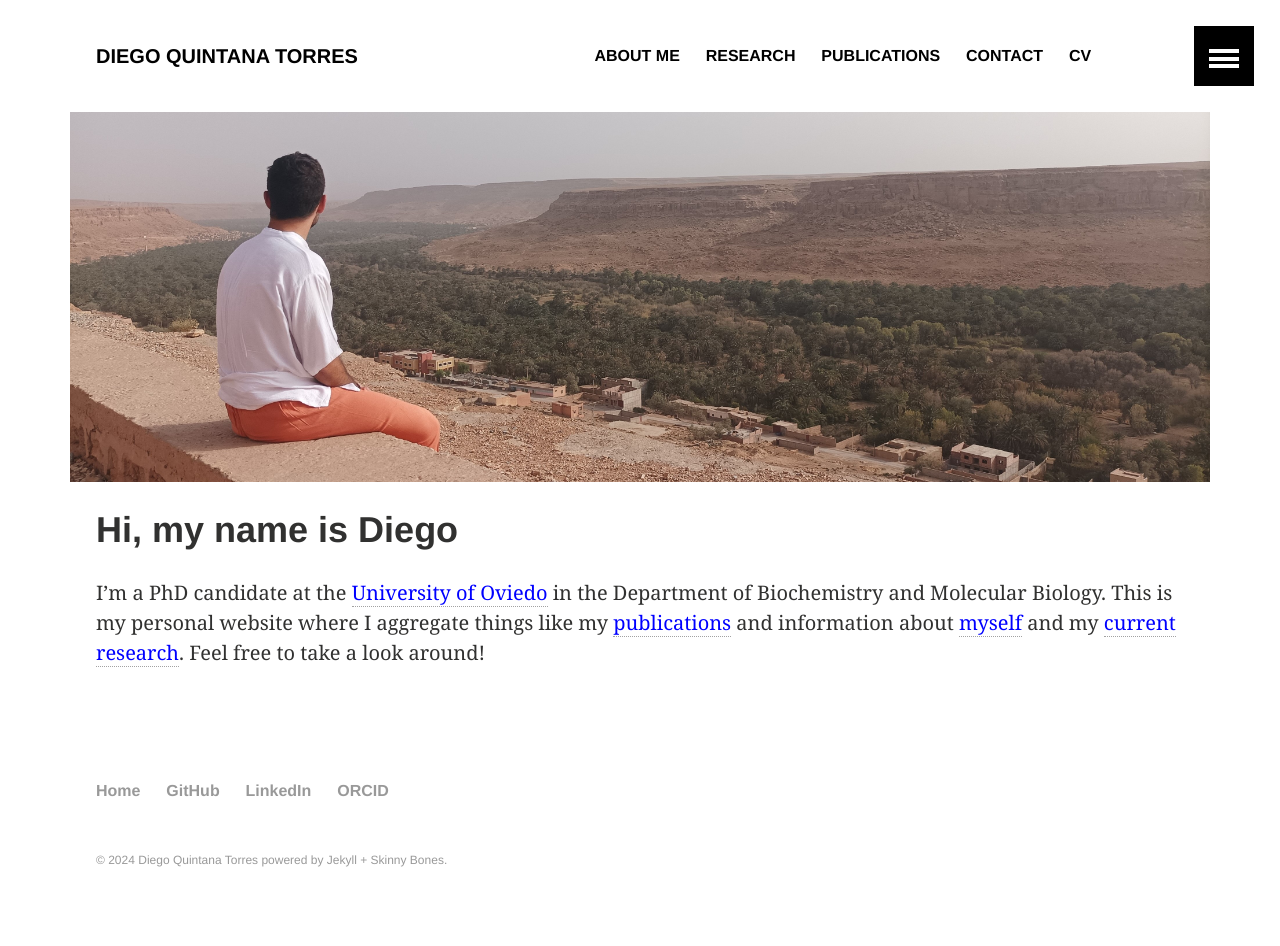
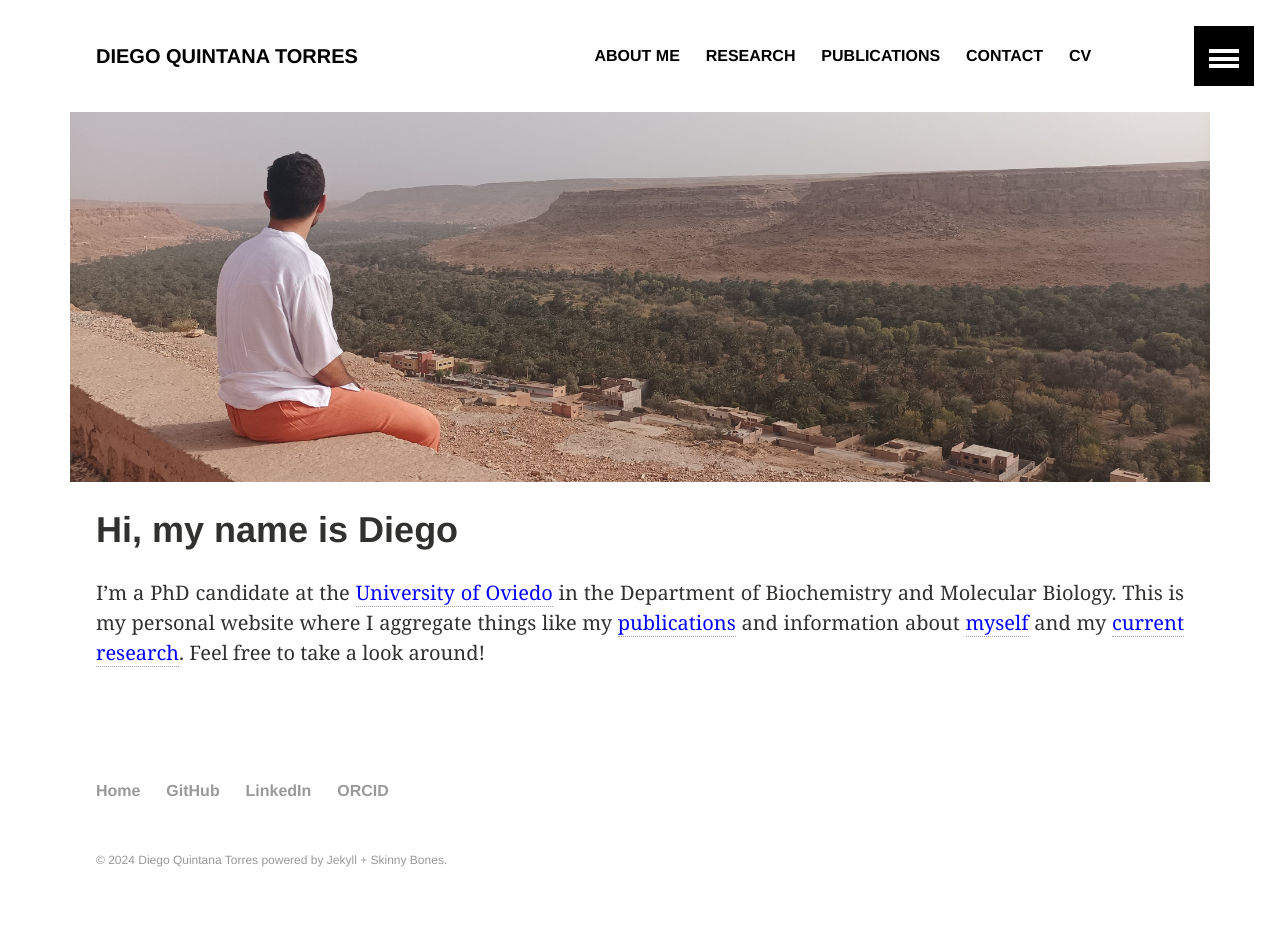
Before and after one commit to dquintanatorres/dquintanatorres.github.io, a Jekyll site: the page built from index.md, in a window 1280 px wide. Built offline with Jekyll 4.4.1, drawn with Linux system fonts in a browser that asks for light colours.

Commit message:
Justify paragraphs in main text
Added 'text-align: justify' in '_layout.scss'

```diff
--- a/_sass/_layout.scss
+++ b/_sass/_layout.scss
@@ -154,11 +154,13 @@
 	@at-root {
 		.page-content {
 			@include fill-parent;
-			// larger font for intro paragraph
+			// set font for all paragraph
 			> p {
-				&:first-child {
+				// to set larger font for the first paragraph uncomment the lines below
+				// &:first-child {
 					@include font-size(20,yes,30);
-				}
+					text-align: justify;
+				// }
 			}
 			// cleaner underlines for links
 			a { text-decoration: none; }
```
